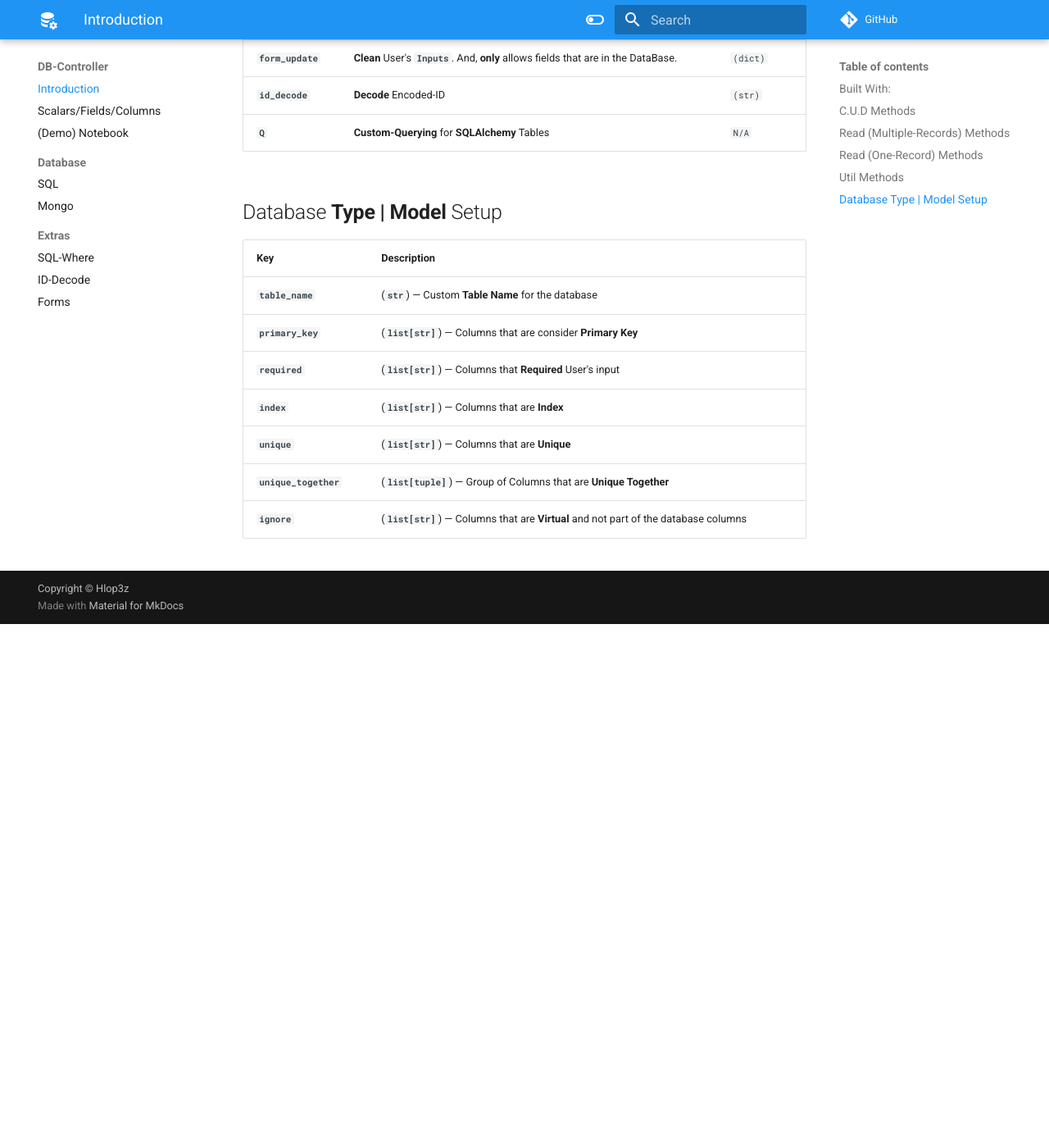
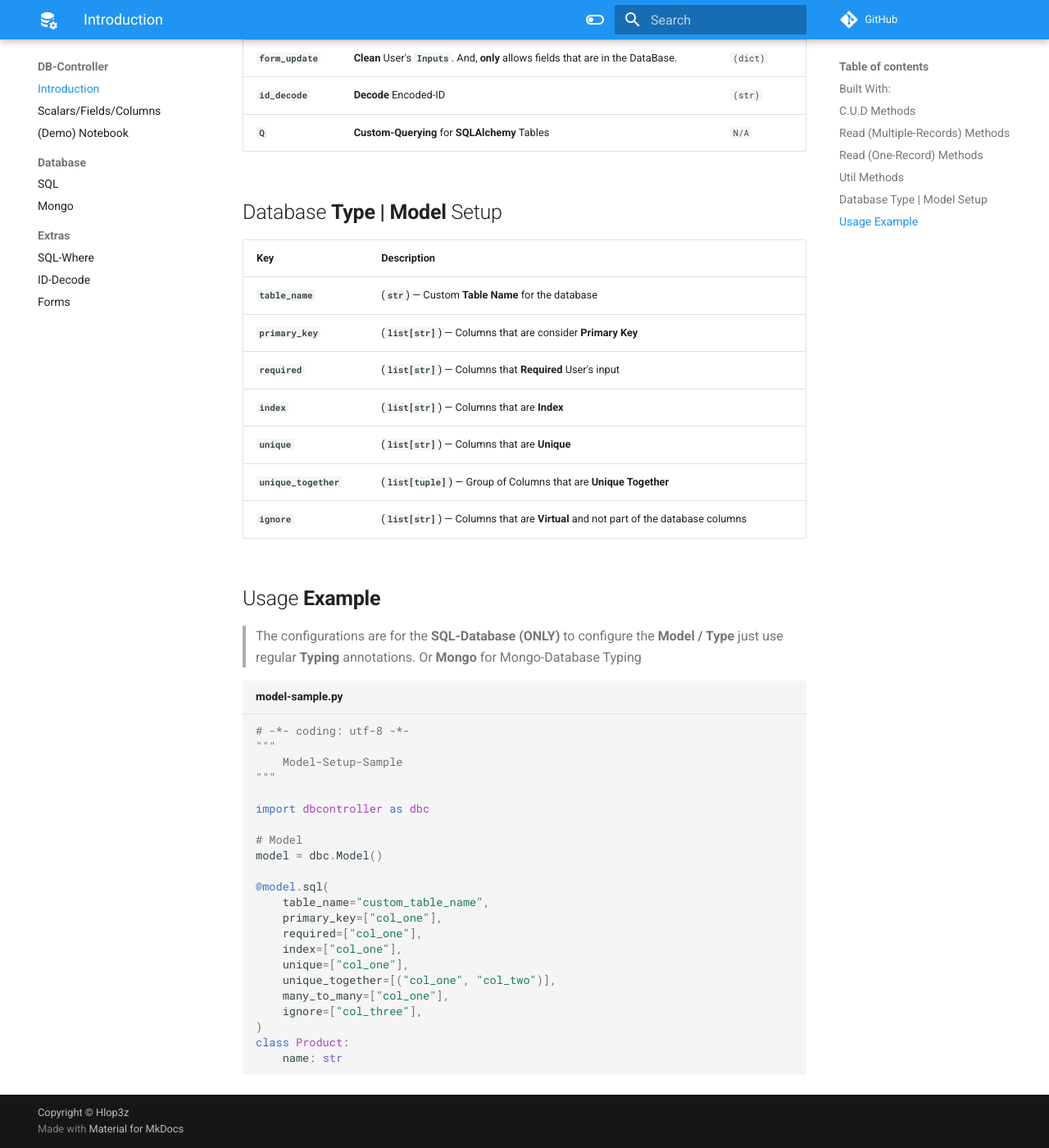
Before and after one commit to hlop3z/dbcontroller, an MkDocs documentation site: the page built from docs/docs/index.md, in a window 1280 px wide and 1400 px high, scrolled down 1796 px. Shown: the whole window at 82% size. Built offline with MkDocs 1.6.1 and Material for MkDocs 9.7.7, drawn with Linux system fonts in a browser that asks for light colours; comment, search, counter and statistics services are not loaded; before the commit the page ends 2557 px from its top, so only the background shows below that.

Commit message:
Update index.md

````diff
--- a/docs/docs/index.md
+++ b/docs/docs/index.md
@@ -62,3 +62,33 @@ graph LR;
 | **`unique`**          | (**`list[str]`**) — Columns that are **Unique**                                       |
 | **`unique_together`** | (**`list[tuple]`**) — Group of Columns that are **Unique Together**                   |
 | **`ignore`**          | (**`list[str]`**) — Columns that are **Virtual** and not part of the database columns |
+
+## Usage **Example**
+
+> The configurations are for the **SQL-Database (ONLY)** to configure the **Model / Type** just use regular **Typing** annotations.
+> Or **Mongo** for Mongo-Database Typing
+
+```python title="model-sample.py"
+# -*- coding: utf-8 -*-
+"""
+    Model-Setup-Sample
+"""
+
+import dbcontroller as dbc
+
+# Model
+model = dbc.Model()
+
+@model.sql(
+    table_name="custom_table_name",
+    primary_key=["col_one"],
+    required=["col_one"],
+    index=["col_one"],
+    unique=["col_one"],
+    unique_together=[("col_one", "col_two")],
+    many_to_many=["col_one"],
+    ignore=["col_three"],
+)
+class Product:
+    name: str
+```
````
